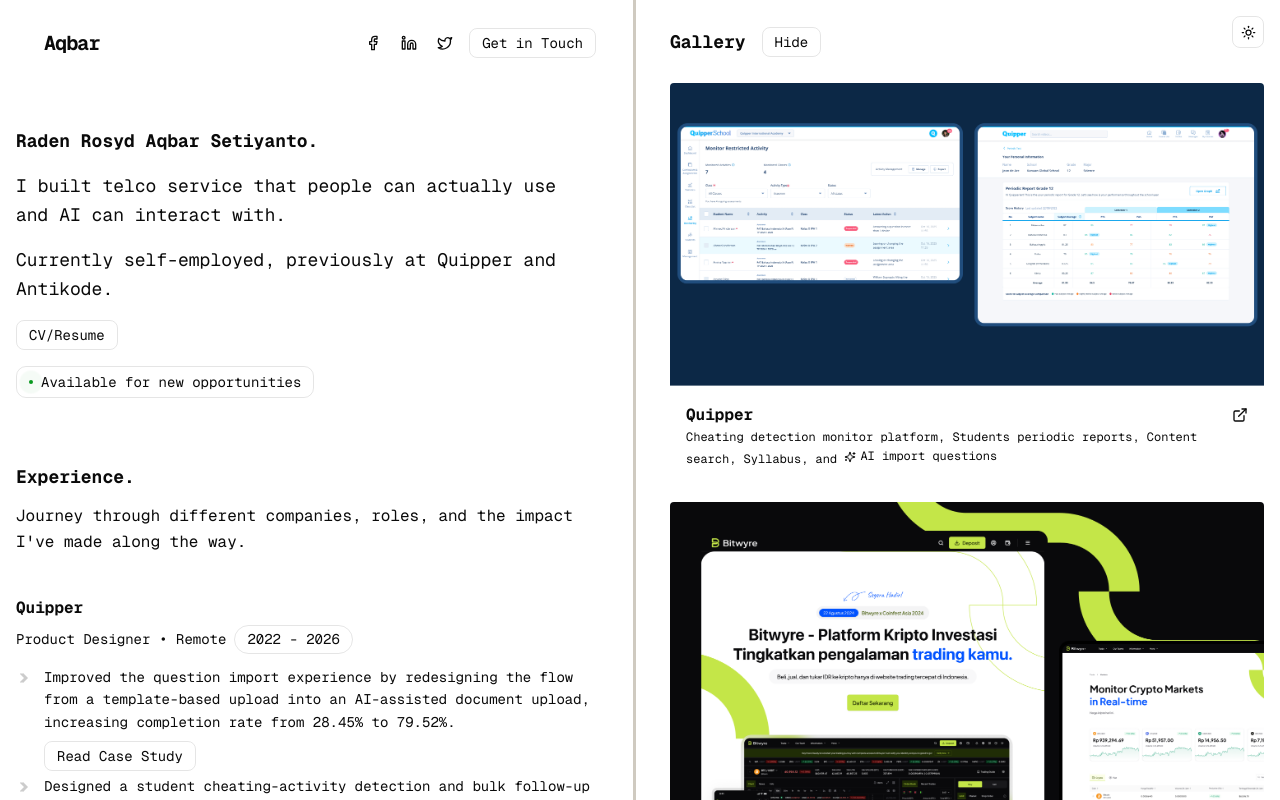
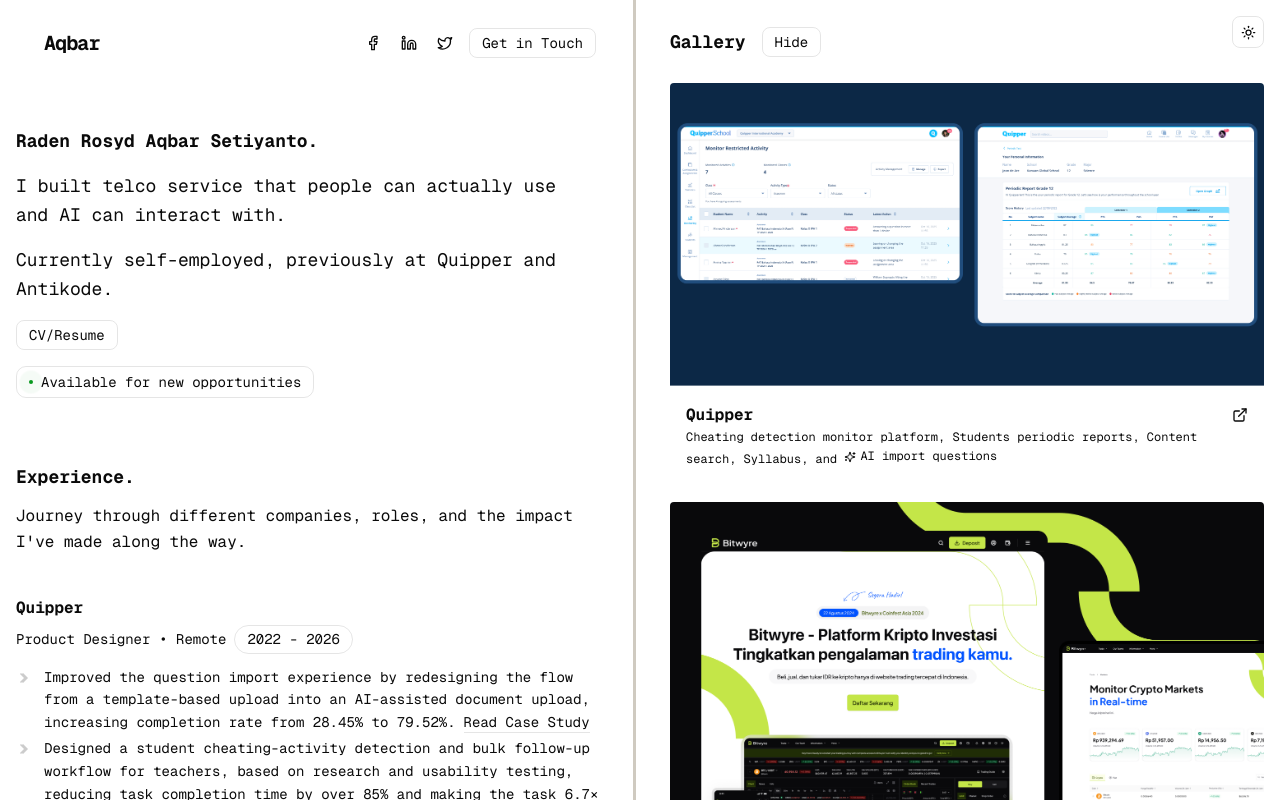
Before and after one commit to rosydaqbar/Aqbarmenew, a React (Vite) app: page / in a window 1280 px wide. Built offline with nearby package versions, Linux system fonts and the light colour scheme.

Commit message:
Update experience CTA rendering

```diff
--- a/src/components/PortfolioBioPanel.tsx
+++ b/src/components/PortfolioBioPanel.tsx
@@ -57,12 +57,27 @@
               <div className="flex flex-1 flex-col items-start gap-2">
                 <p className="text-site-secondary" style={{ fontSize: "14px", lineHeight: 1.618 }}>
                   {text}
-                </p>
+                  {cta && "disabled" in cta && cta.disabled && (
+                    <span className="group relative ml-2 inline-flex align-baseline">
+                      <button
+                        type="button"
+                        disabled
+                        className="inline-flex cursor-not-allowed items-center border-b border-dashed border-site-border text-site-muted align-baseline"
+                        style={{ fontSize: "14px", lineHeight: "20px" }}
+                      >
+                        {cta.label}
+                      </button>
+                      <span className="pointer-events-none absolute left-1/2 top-full z-10 mt-2 -translate-x-1/2 whitespace-nowrap rounded-md border border-site-border bg-site-button px-2 py-1 text-site-primary opacity-0 transition group-hover:opacity-100" style={{ fontSize: "12px", lineHeight: "16px" }}>
+                        {cta.tooltip}
+                      </span>
+                    </span>
+                  )}
                   {cta && "href" in cta && cta.href && (
-                  cta.href.startsWith("/") ? (
+                    <span className="ml-2 inline-flex align-baseline">
+                      {cta.href.startsWith("/") ? (
                         <Link
                           to={cta.href}
-                      className="inline-flex items-center rounded-lg border border-site-border bg-transparent px-3 py-1 text-site-primary transition hover:border-site-secondary"
+                          className="inline-flex items-center border-b border-site-border text-site-primary transition hover:border-site-primary"
                           style={{ fontSize: "14px", lineHeight: "20px" }}
                         >
                           {cta.label}
@@ -72,13 +87,15 @@
                           href={cta.href || "#"}
                           target={cta.href ? "_blank" : undefined}
                           rel={cta.href ? "noopener noreferrer" : undefined}
-                      className="inline-flex items-center rounded-lg border border-site-border bg-transparent px-3 py-1 text-site-primary transition hover:border-site-secondary"
+                          className="inline-flex items-center border-b border-site-border text-site-primary transition hover:border-site-primary"
                           style={{ fontSize: "14px", lineHeight: "20px" }}
                         >
                           {cta.label}
                         </a>
-                  )
                       )}
+                    </span>
+                  )}
+                </p>
               </div>
             </div>
           );
```
Lines whose indentation alone changed are shown as unchanged.
